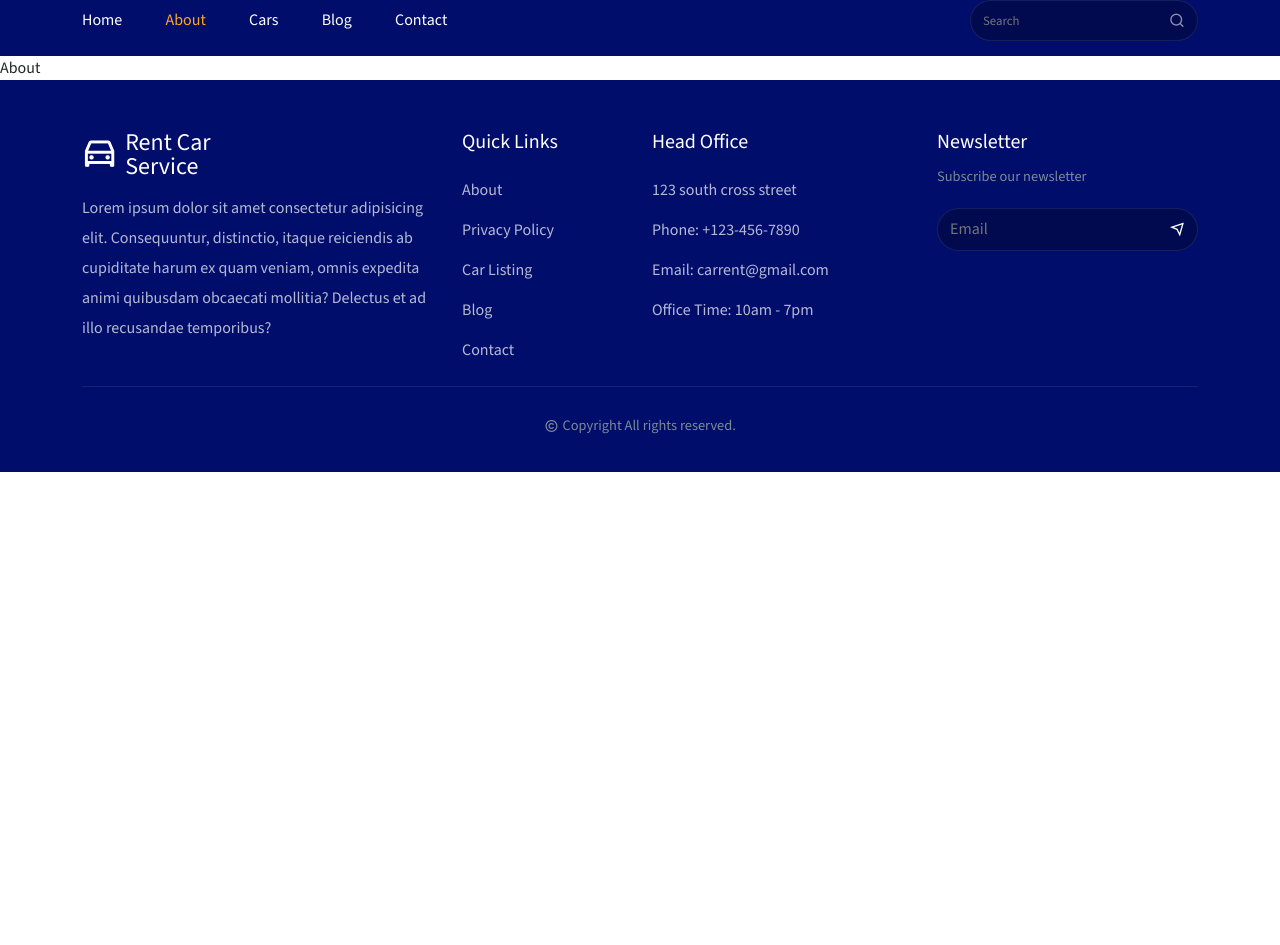
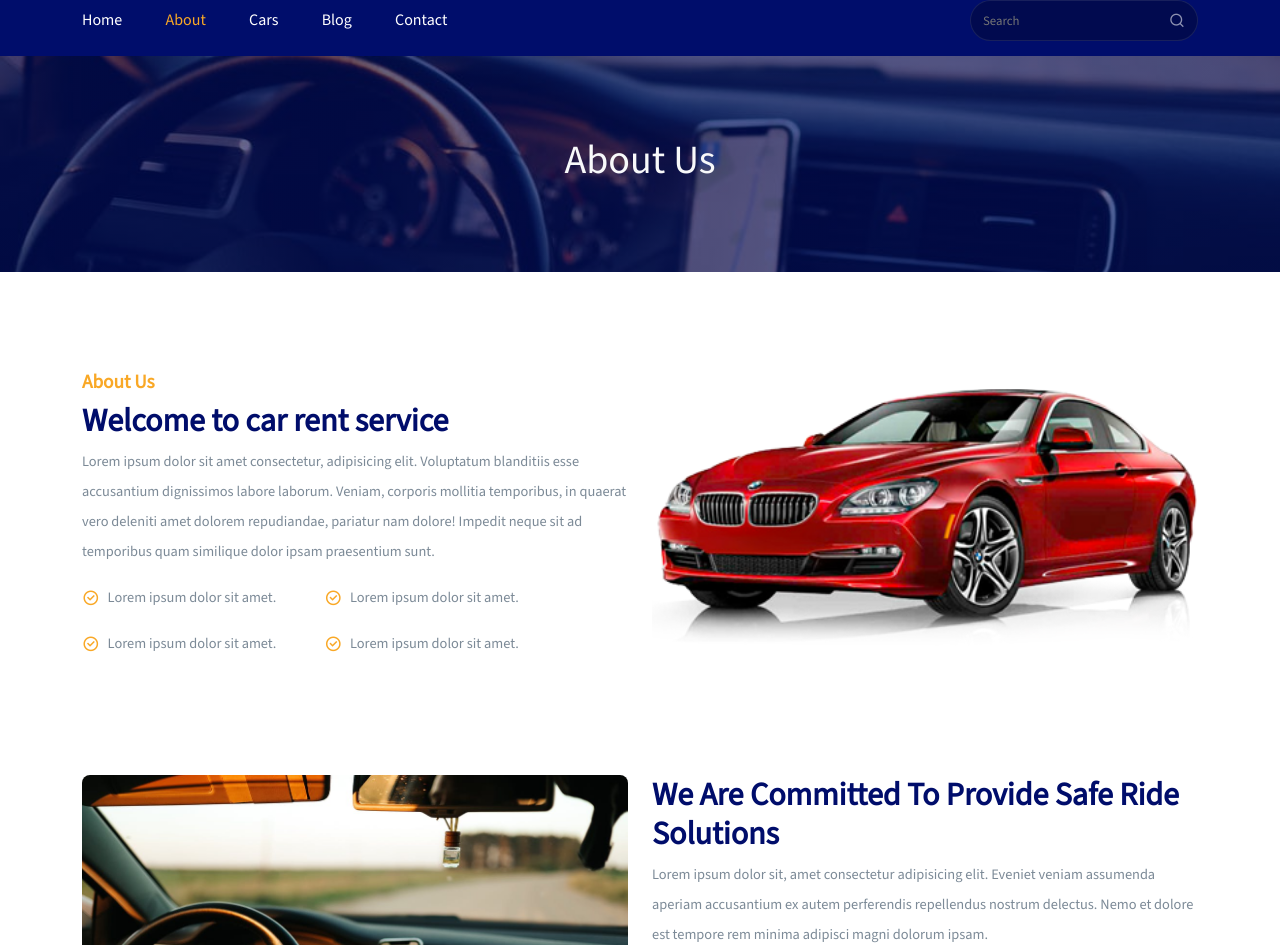
Before and after one commit to navanee1609/car-rent, a React (Create React App) app: page /about in a window 1280 px wide. Shown: the part 155-1100 px from the top of the page. Before the commit the page ends 800 px from the top, so only its background shows below. Built offline with nearby package versions, Linux system fonts and the light colour scheme.

Commit message:
added about section and updated all info  about

```diff
--- a/src/pages/About.jsx
+++ b/src/pages/About.jsx
@@ -1,9 +1,81 @@
-import React from 'react'
+import React from "react";
+
+import CommonSection from "../components/UI/CommonSection";
+import Helmet from "../components/Helmet/Helmet";
+import AboutSection from "../components/UI/AboutSection";
+import { Container, Row, Col } from "reactstrap";
+import BecomeDriverSection from "../components/UI/BecomeDriverSection";
+
+import driveImg from "../assets/all-images/drive.jpg";
+import OurMembers from "../components/UI/OurMembers";
+// import "../styles/about.css";
 
 const About = () => {
   return (
-    <div>About</div>
-  )
-}
+    <Helmet title="About">
+      <CommonSection title="About Us" />
+      <AboutSection aboutClass="aboutPage" />
 
-export default About
+      <section className="about__page-section">
+        <Container>
+          <Row>
+            <Col lg="6" md="6" sm="12">
+              <div className="about__page-img">
+                <img src={driveImg} alt="" className="w-100 rounded-3" />
+              </div>
+            </Col>
+
+            <Col lg="6" md="6" sm="12">
+              <div className="about__page-content">
+                <h2 className="section__title">
+                  We Are Committed To Provide Safe Ride Solutions
+                </h2>
+
+                <p className="section__description">
+                  Lorem ipsum dolor sit, amet consectetur adipisicing elit.
+                  Eveniet veniam assumenda aperiam accusantium ex autem
+                  perferendis repellendus nostrum delectus. Nemo et dolore est
+                  tempore rem minima adipisci magni dolorum ipsam.
+                </p>
+
+                <p className="section__description">
+                  Lorem ipsum dolor sit, amet consectetur adipisicing elit.
+                  Eveniet veniam assumenda aperiam accusantium ex autem
+                  perferendis repellendus nostrum delectus. Nemo et dolore est
+                  tempore rem minima adipisci magni dolorum ipsam.
+                </p>
+
+                <div className=" d-flex align-items-center gap-3 mt-4">
+                  <span className="fs-4">
+                    <i class="ri-phone-line"></i>
+                  </span>
+
+                  <div>
+                    <h6 className="section__subtitle">Need Any Help?</h6>
+                    <h4>+00123456789</h4>
+                  </div>
+                </div>
+              </div>
+            </Col>
+          </Row>
+        </Container>
+      </section>
+
+      <BecomeDriverSection />
+
+      <section>
+        <Container>
+          <Row>
+            <Col lg="12" className="mb-5 text-center">
+              <h6 className="section__subtitle">Experts</h6>
+              <h2 className="section__title">Our Members</h2>
+            </Col>
+            <OurMembers />
+          </Row>
+        </Container>
+      </section>
+    </Helmet>
+  );
+};
+
+export default About;
```
